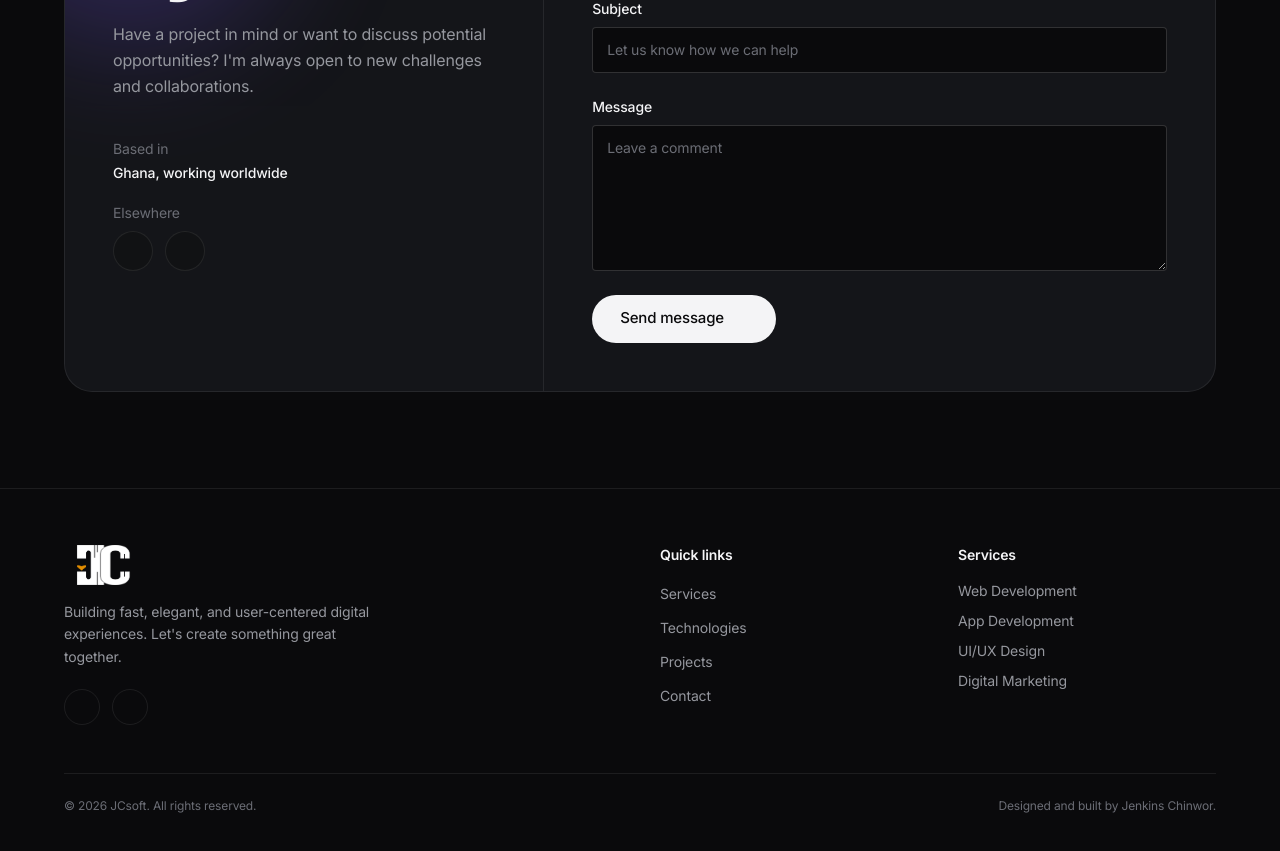
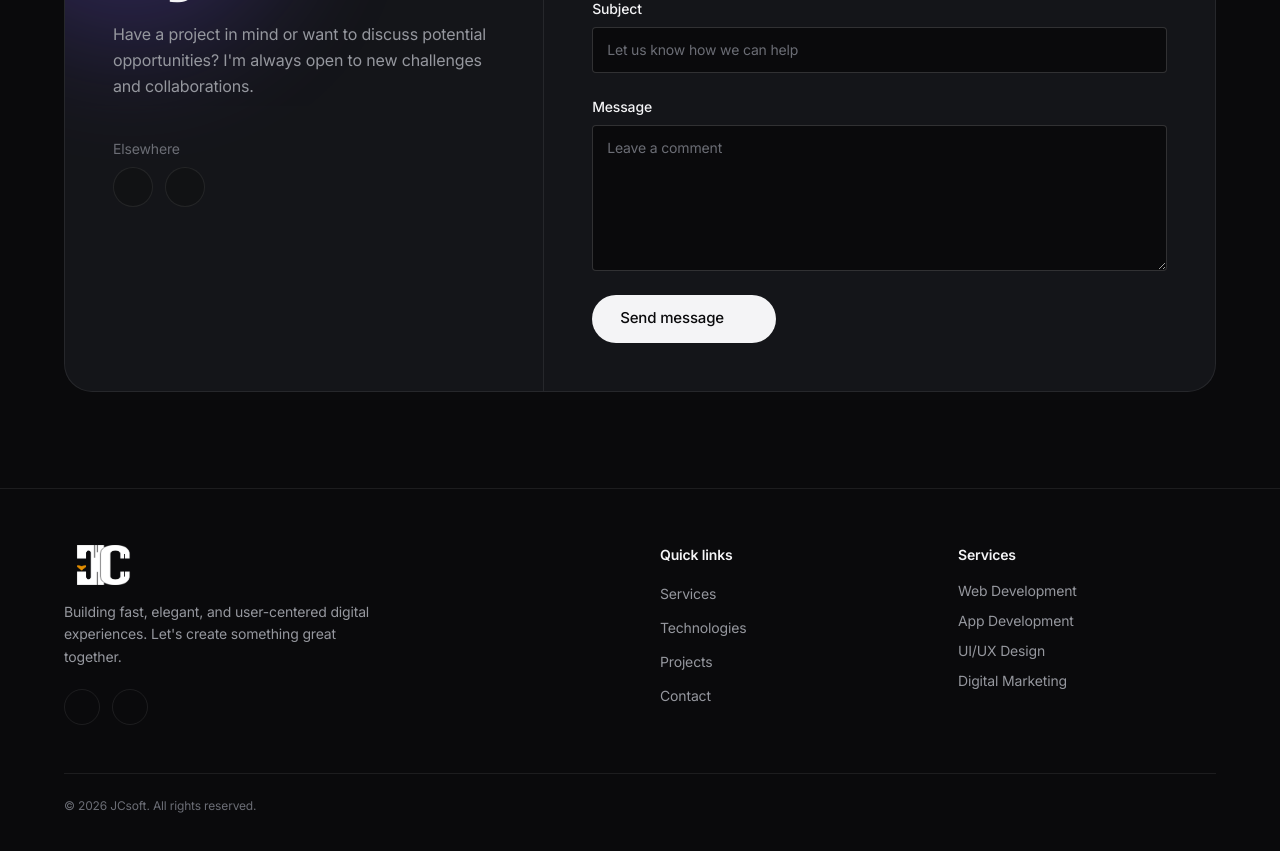
Before and after one commit to jchinwor/jcportfolio, a Vue app: page / in a window 1280 px wide. Shown: the part 4820-5671 px from the top of the page. Built offline with nearby package versions, Linux system fonts and the light colour scheme; some icons are missing.

Commit message:
Remove footer credit and location line from contact panel
Co-Authored-By: Claude Fable 5.1 <noreply@anthropic.com>

```diff
--- a/src/components/Contact.vue
+++ b/src/components/Contact.vue
@@ -14,11 +14,7 @@
               Have a project in mind or want to discuss potential opportunities? I'm always open to new challenges and collaborations.
             </p>
 
-            <dl class="mt-10 space-y-5 text-sm">
-              <div>
-                <dt class="text-faint">Based in</dt>
-                <dd class="mt-1 font-medium text-ink">Ghana, working worldwide</dd>
-              </div>
+            <dl class="mt-10 text-sm">
               <div>
                 <dt class="text-faint">Elsewhere</dt>
                 <dd class="mt-2 flex items-center gap-3">
--- a/src/components/Footer.vue
+++ b/src/components/Footer.vue
@@ -54,9 +54,8 @@
         </div>
       </div>
 
-      <div class="mt-12 flex flex-col gap-2 border-t border-edge pt-6 text-xs text-faint sm:flex-row sm:items-center sm:justify-between">
+      <div class="mt-12 border-t border-edge pt-6 text-xs text-faint">
         <p>&copy; {{ new Date().getFullYear() }} JCsoft. All rights reserved.</p>
-        <p>Designed and built by Jenkins Chinwor.</p>
       </div>
     </div>
   </footer>
```
